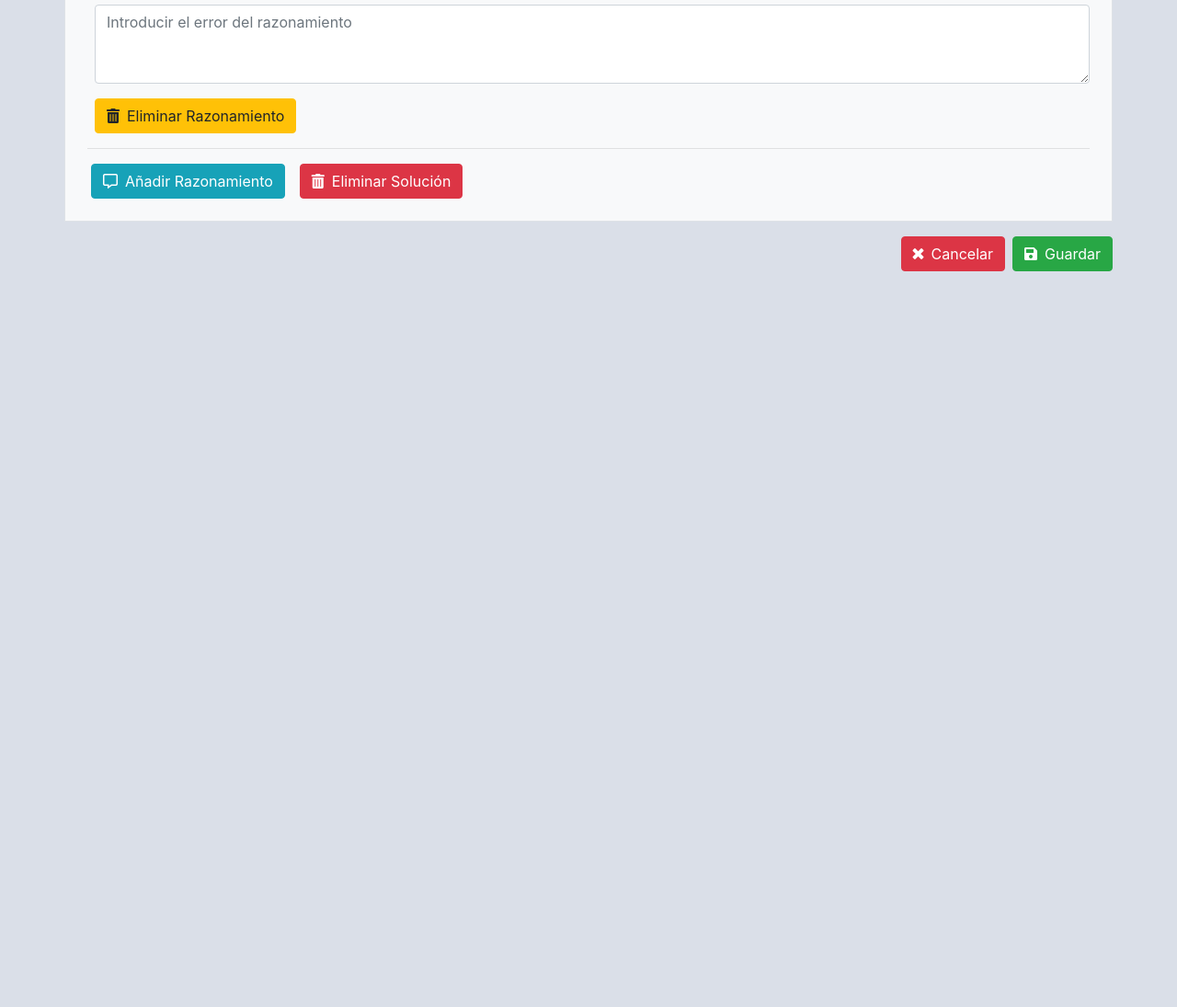
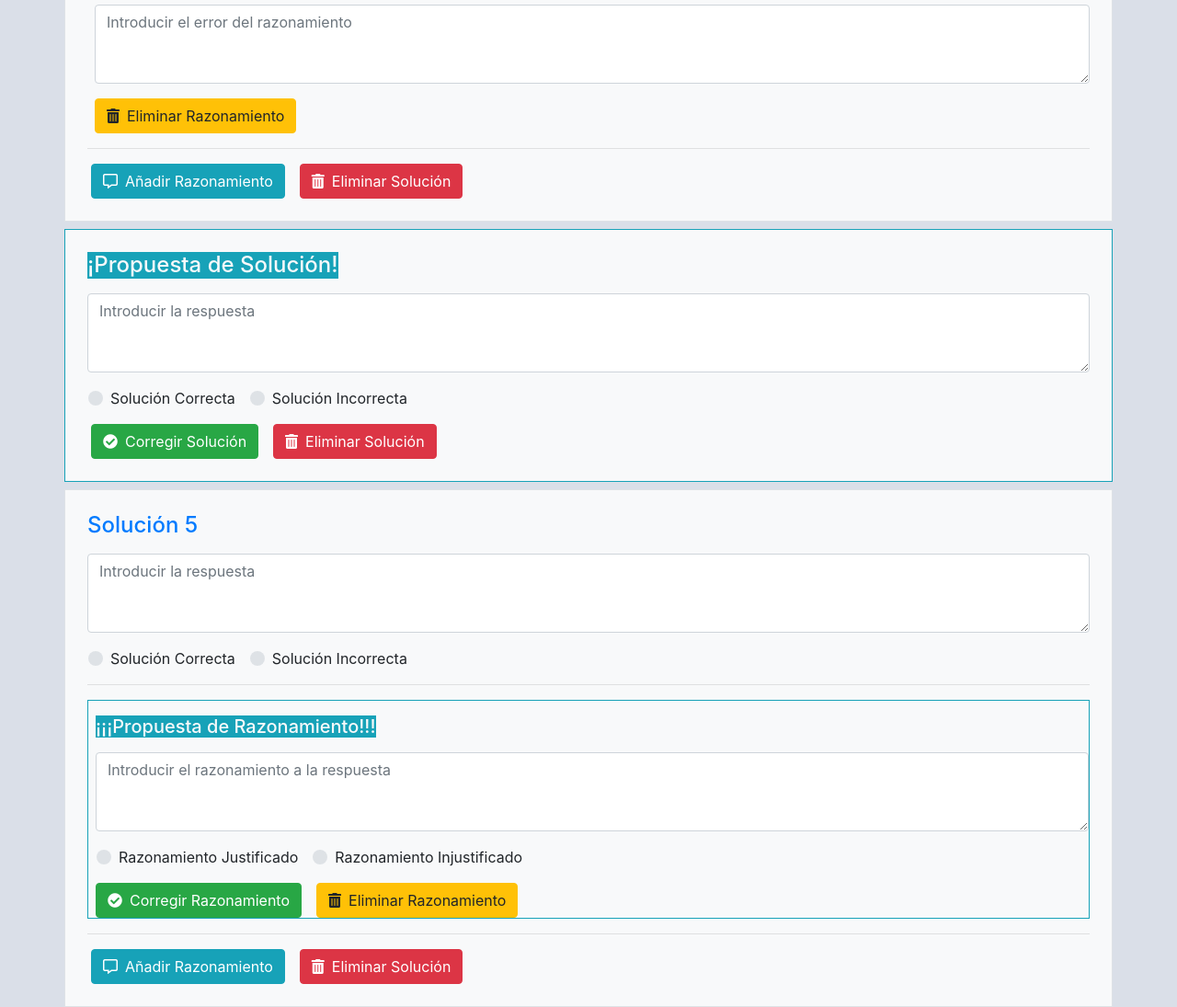
Before and after one commit to jdiazperez/SistemaAprendizaje, a plain HTML site: page src/editarCuestionMaestro.html in a window 1280 px wide. Shown: the part 1634-2729 px from the top of the page at 92% size. Before the commit the page ends 1929 px from the top, so only its background shows below. Drawn offline with Linux system fonts and the light colour scheme.

Commit message:
Añadido corregir propuestas

```diff
--- a/src/css/style.css
+++ b/src/css/style.css
@@ -14,3 +14,9 @@ section:first-of-type{
     border: 1px solid black;
     border-radius: 5px;
 }
+
+#headerGuardar {
+    padding-top: 80px;
+    padding-bottom: 5px;
+    opacity: 0.8;
+}
--- a/src/editarCuestionMaestro.html
+++ b/src/editarCuestionMaestro.html
@@ -16,6 +16,15 @@
 </head>
 
 <body>
+    <header id="headerGuardar" class="fixed-top bg-dark">
+        <div class="container">
+            <div class="row justify-content-end">
+                <button class="btn btn-danger"><i class="fa fa-times mr-2"></i>Cancelar</button>
+                <button class="btn btn-success ml-2"><i class="fa fa-save mr-2"></i>Guardar</button>
+
+            </div>
+        </div>
+    </header>
 
     <header>
         <nav id="navbar" class="navbar navbar-expand-sm navbar-dark bg-primary fixed-top pt-3">
@@ -33,12 +42,14 @@
         </nav>
     </header>
 
+
+
     <section>
 
 
         <form action="#">
 
-            <div class="container bg-light border p-4 mt-2">
+            <div class="container bg-light border p-4 mt-5">
                 <div class="form-group">
                     <label for="enunciado"><h4 class="text-primary">Enunciado</h4></label>
                     <input type="text" id="enunciado" class="form-control" placeholder="Introducir la pregunta">
@@ -160,23 +171,73 @@
                 </div>
             </div>
 
+            <div class="container bg-light border border-info p-4 mt-2">
+                <div class="form-group">
+                    <label for="solucion4"><h4 class="text-light bg-info">¡Propuesta de Solución!</h4></label>
+                    <textarea id="solucion4" rows="3" class="form-control" placeholder="Introducir la respuesta"></textarea>
+                </div>
+                <div class="row">
+                    <div class="custom-control custom-radio ml-3">
+                        <input type="radio" id="correcta4" name="tipoSolucion4" class="custom-control-input">
+                        <label for="correcta4" class="custom-control-label">Solución Correcta</label>
+                    </div>
+                    <div class="custom-control custom-radio ml-3">
+                        <input type="radio" id="incorrecta1" name="tipoSolucion1" class="custom-control-input">
+                        <label for="incorrecta1" class="custom-control-label">Solución Incorrecta</label>
+                    </div>
+                </div>
+                <div class="row mt-3 ml-1">
+                    <button class="btn btn-success"><i class="fas fa-check-circle mr-2"></i>Corregir Solución</button>
+                    <button class="btn btn-danger ml-3"><i class="fas fa-trash-alt mr-2"></i>Eliminar Solución</button>
+                </div>
+            </div>
+
+            <div class="container bg-light border p-4 mt-2">
+                <div class="form-group">
+                    <label for="solucion5"><h4 class="text-primary">Solución 5</h4></label>
+                    <textarea id="solucion5" rows="3" class="form-control" placeholder="Introducir la respuesta"></textarea>
+                </div>
+                <div class="row">
+                    <div class="custom-control custom-radio ml-3">
+                        <input type="radio" id="correcta5" name="tipoSolucion5" class="custom-control-input">
+                        <label for="correcta5" class="custom-control-label">Solución Correcta</label>
+                    </div>
+                    <div class="custom-control custom-radio ml-3">
+                        <input type="radio" id="incorrecta2" name="tipoSolucion5" class="custom-control-input">
+                        <label for="incorrecta5" class="custom-control-label">Solución Incorrecta</label>
+                    </div>
+                </div>
+                <hr>
+                <div class="border border-info">
+                    <div class="form-group mt-3 ml-2">
+                        <label for="razonamiento1solucion5"><h5 class="text-light bg-info">¡¡¡Propuesta de Razonamiento!!!</h5></label>
+                        <textarea id="solucion5" rows="3" class="form-control" placeholder="Introducir el razonamiento a la respuesta"></textarea>
+                    </div>
+                    <div class="row">
+                        <div class="custom-control custom-radio ml-4">
+                            <input type="radio" id="justificado1Solucion5" name="tipoRazonamiento1Solucion5" class="custom-control-input">
+                            <label for="justificado1Solucion5" class="custom-control-label">Razonamiento Justificado</label>
+                        </div>
+                        <div class="custom-control custom-radio ml-3">
+                            <input type="radio" id="noJustificado1Solucion5" name="tipoRazonamiento1Solucion5" class="custom-control-input">
+                            <label for="noJustificado1Solucion5" class="custom-control-label">Razonamiento Injustificado</label>
+                        </div>
+                    </div>
+                    <div class="row mt-3 ml-2">
+                        <button class="btn btn-success"><i class="fas fa-check-circle mr-2"></i>Corregir Razonamiento</button>
+                        <button class="btn btn-warning ml-3"><i class="fas fa-trash-alt mr-2"></i>Eliminar Razonamiento</button>
+                    </div>
+                </div>
+
+                <hr>
+                <div class="row mt-3 ml-1">
+                    <button class="btn btn-info"><i class="far fa-comment-alt mr-2"></i>Añadir Razonamiento</button>
+                    <button class="btn btn-danger ml-3"><i class="fas fa-trash-alt mr-2"></i>Eliminar Solución</button>
+                </div>
+            </div>
+
 
         </form>
-
-
-
-        <div class="container mt-3">
-            <div class="row justify-content-end">
-                <button class="btn btn-danger"><i class="fa fa-times mr-2"></i>Cancelar</button>
-                <button class="btn btn-success ml-2"><i class="fa fa-save mr-2"></i>Guardar</button>
-
-            </div>
-        </div>
-
-
-
-
-
 
 
     </section>
```
